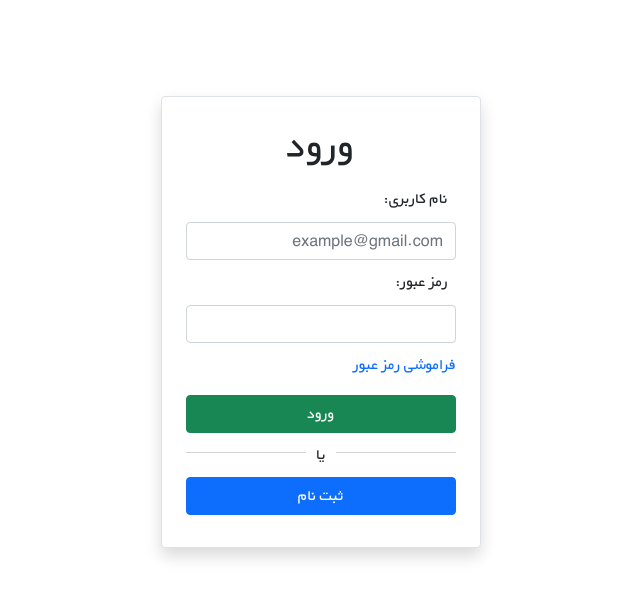
After one commit to mohammadpmf/term6_mon_wed_proj2_2, a Django app: template templates/registration/login.html in a window 1280 px wide. The commit adds this page. Shown: the top 598 px of the page, without its empty margins (319-959 px from the left). Run offline with Django 4.2, Linux system fonts and the light colour scheme; the template is opened without the code that fills it, so the values that code supplies are empty; some libraries are stand-ins or nearby versions.

Commit message:
14 Esfand

```diff
--- /dev/null
+++ b/accounts/static/css/login.css
@@ -0,0 +1,14 @@
+
+.line-with-middle-sep {
+    width: 100%;
+    height: 20px;
+    border-bottom: 1px solid lightgray;
+    text-align: center;
+    margin-bottom: 1rem;
+}
+
+.line-with-middle-sep span {
+    background-color: white;
+    padding: 0 10px;position: relative;
+    top: 8px;
+}
--- /dev/null
+++ b/accounts/static/css/style.css
@@ -0,0 +1,20 @@
+@font-face {
+    font-family: "BYekan";
+    src: url("../fonts/BYekan+.ttf");
+}
+@font-face {
+    font-family: "BYekan";
+    src: url("../fonts/BYekan+ Bold.ttf");
+    font-weight: bold;
+}
+
+* {
+    font-family: 'BYekan', sans-serif;
+    line-height: 1.8rem;
+}
+
+/* SM breakpoint */
+@media (min-width: 576px) {
+    /* CUSTOM WIDTHS */
+    .w-sm-75 { width: 75%!important; }
+}
--- a/config/settings.py
+++ b/config/settings.py
@@ -56,7 +56,7 @@ ROOT_URLCONF = 'config.urls'
 TEMPLATES = [
     {
         'BACKEND': 'django.template.backends.django.DjangoTemplates',
-        'DIRS': [],
+        'DIRS': [str(BASE_DIR.joinpath('templates'))],
         'APP_DIRS': True,
         'OPTIONS': {
             'context_processors': [
@@ -125,3 +125,6 @@ STATIC_URL = 'static/'
 DEFAULT_AUTO_FIELD = 'django.db.models.BigAutoField'
 
 AUTH_USER_MODEL = 'accounts.CustomUser'
+
+LOGIN_REDIRECT_URL = 'home'
+LOGOUT_REDIRECT_URL = 'home'
--- a/accounts/templates/home.html
+++ b/templates/home.html
@@ -7,6 +7,7 @@
 </head>
 <body>
     <div class="container mt-5" dir="rtl">
+        <p>خوش آمدی {{ user }}</p>
         <p>به سایت ما خوش آمدید.</p>
         <p><a class="text-decoration-none" href="{% url 'signup' %}">برو به صفحه ثبت نام</a></p>
         <p><a class="text-decoration-none" href="{% url 'login' %}">برو به صفحه ورود</a></p>
--- /dev/null
+++ b/templates/registration/logged_out.html
@@ -0,0 +1 @@
+با موفقیت خارج شدید
--- /dev/null
+++ b/templates/registration/login.html
@@ -0,0 +1,56 @@
+{% load static %}
+
+<!doctype html>
+<html lang="en">
+<head>
+    <!-- Required meta tags -->
+    <meta charset="utf-8">
+    <meta name="viewport" content="width=device-width, initial-scale=1">
+
+    <!-- Bootstrap CSS -->
+    <link href="https://cdn.jsdelivr.net/npm/bootstrap@5.1.3/dist/css/bootstrap.min.css" rel="stylesheet"
+          integrity="sha384-1BmE4kWBq78iYhFldvKuhfTAU6auU8tT94WrHftjDbrCEXSU1oBoqyl2QvZ6jIW3" crossorigin="anonymous">
+
+    <link rel="stylesheet" href="{% static 'css/style.css' %}">
+    <link rel="stylesheet" href="{% static 'css/login.css' %}">
+
+    <title>Some Title</title>
+
+</head>
+<body>
+<div class="d-flex justify-content-center mt-5" dir="rtl">
+    <div class="col-xl-3 col-lg-4 col-md-5 col-sm-5 col-xs-6 bg-white m-3 m-sm-5 border rounded px-4 pt-4 pb-3 shadow">
+        <form method="post">
+            {% csrf_token %}
+            <h1 class="text-center">ورود</h1>
+            <div class="form-group">
+                <label for="emailAddress" class="m-2">نام کاربری: </label>
+                <input type="text" class="form-control" id="emailAddress" name="username" placeholder="example@gmail.com">
+            </div>
+            <div class="form-group">
+                <label for="password" class="m-2">رمز عبور:</label>
+                <input type="password" class="form-control" id="password" name="password" placeholder="">
+            </div>
+            <div class="d-flex justify-content-between align-items-center">
+                <div class="mt-2">
+                    <a class="text-decoration-none" href="#">فراموشی رمز عبور</a>
+                </div>
+            </div>
+            <button type="submit" class="btn btn-success mt-3 w-100">ورود</button>
+            <div class="line-with-middle-sep">
+                  <span>
+                    یا
+                  </span>
+            </div>
+            <a href="https://google.com" class="btn btn-primary mt-2 mb-3 w-100">ثبت نام</a>
+        </form>
+    </div>
+
+</div>
+
+<!-- jQuery first, then Bootstrap JS. -->
+<script src="./js/jquery.min.js"></script>
+<script src="./js/bootstrap.min.js" crossorigin="anonymous"></script>
+
+</body>
+</html>
--- /dev/null
+++ b/templates/registration/password_change_done.html
@@ -0,0 +1 @@
+با موفقیت رمز عوض شد.
```
Also changed, not shown: templates/registration/signup.html (added, +17 -0 lines), accounts/models.py (line endings or trailing spaces), db.sqlite3, templates/registration/password_change_form.html (renamed from accounts/templates/registration/signup.html), 1 other file.
